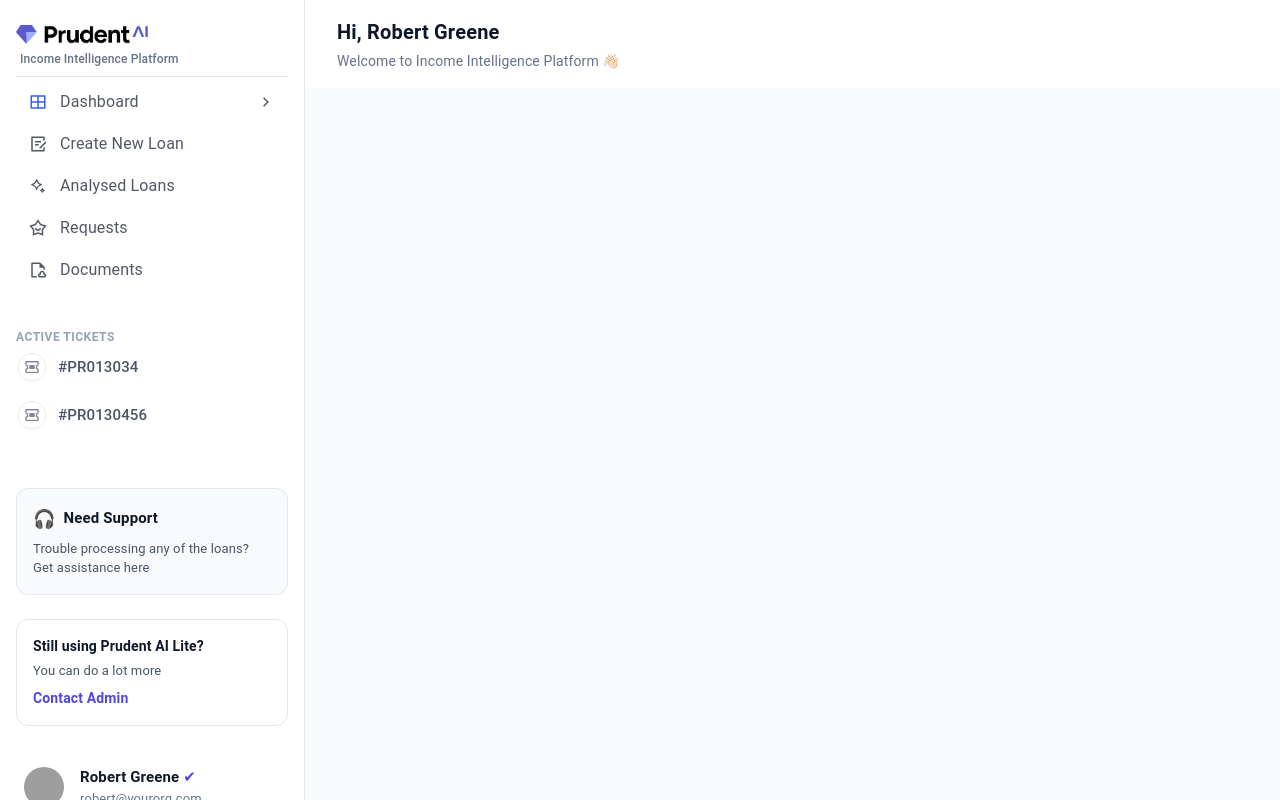
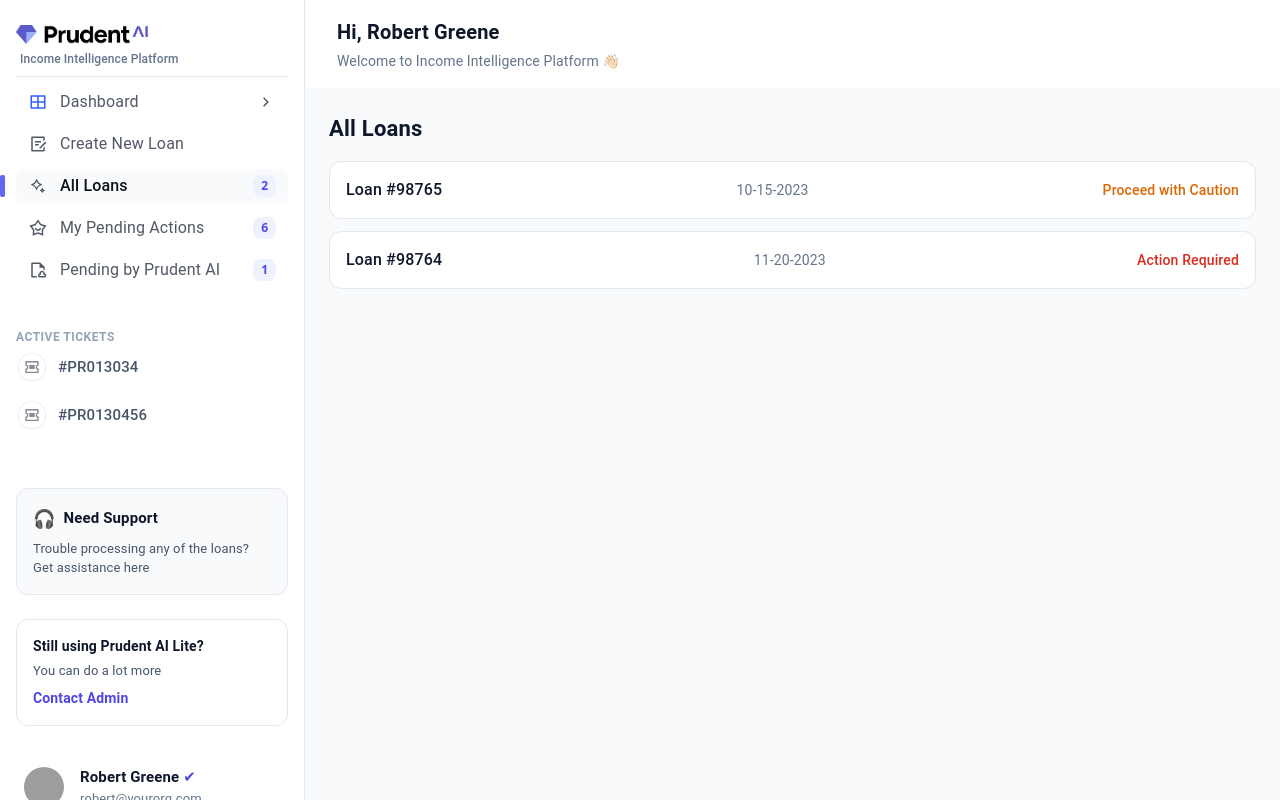
Before and after one commit to Vishnusnairr/prudent-loans, a React (Vite) app: page /all-loans in a window 1280 px wide. Built offline with nearby package versions, Linux system fonts and the light colour scheme; grey boxes are pictures that could not be loaded; some icons are missing.

Commit message:
`Added new routes and menu items for loan flow pages`

```diff
--- a/src/App.tsx
+++ b/src/App.tsx
@@ -1,10 +1,13 @@
 import { Routes, Route } from "react-router-dom";
 import { AppLayout } from "./layout/AppLayout";
 import { DashboardPage } from "./pages/DashboardPage";
-import { CreateLoanPage } from "./pages/CreateLoanPage";
-import { AnalysedLoansPage } from "./pages/AnalysedLoansPage";
+import { AllLoansPage } from "./pages/AllLoansPage";
+import { PendingActionsPage } from "./pages/PendingActionsPage";
+import { PendingByPrudentPage } from "./pages/PendingByPrudentPage";
 import { RequestsPage } from "./pages/RequestsPage";
 import { DocumentsPage } from "./pages/DocumentsPage";
+import { AnalysedLoansPage } from "./pages/AnalysedLoansPage";
+import { CreateLoanPage } from "./pages/createLoanPage";
 
 export default function App() {
   return (
@@ -12,7 +15,10 @@ export default function App() {
       <Routes>
         <Route path="/" element={<DashboardPage />} />
         <Route path="/create-loan" element={<CreateLoanPage />} />
+        <Route path="/all-loans" element={<AllLoansPage />} />
         <Route path="/analysed-loans" element={<AnalysedLoansPage />} />
+        <Route path="/pending-actions" element={<PendingActionsPage />} />
+        <Route path="/pending-ai" element={<PendingByPrudentPage />} />
         <Route path="/requests" element={<RequestsPage />} />
         <Route path="/documents" element={<DocumentsPage />} />
       </Routes>
--- a/src/components/SidebarItem.tsx
+++ b/src/components/SidebarItem.tsx
@@ -7,6 +7,7 @@ interface Props {
   arrow?: boolean;
   icon?: string;
   to?: string;
+  badge?: number;
   onClick?: () => void;
 }
 
@@ -16,6 +17,7 @@ export const SidebarItem = ({
   arrow,
   icon,
   to,
+  badge,
   onClick,
 }: Props) => {
   const navigate = useNavigate();
@@ -38,11 +40,10 @@ export const SidebarItem = ({
         borderRadius: "8px",
         cursor: "pointer",
         background: active ? "#F8FAFC" : "transparent",
-        "&:hover": {
-          background: active ? "#F8FAFC" : "#F9FAFB",
-        },
+        "&:hover": { background: active ? "#F8FAFC" : "#F9FAFB" },
       }}
     >
+
       {active && (
         <Box
           sx={{
@@ -60,11 +61,7 @@ export const SidebarItem = ({
         <img
           src={icon}
           alt={label}
-          style={{
-            width: 20,
-            height: 20,
-            objectFit: "contain",
-          }}
+          style={{ width: 20, height: 20, objectFit: "contain" }}
         />
       )}
 
@@ -78,6 +75,25 @@ export const SidebarItem = ({
         {label}
       </Typography>
 
+      {badge !== undefined && (
+        <Box
+          sx={{
+            ml: "auto",
+            background: "#EEF2FF",
+            color: "#4F46E5",
+            borderRadius: "8px",
+            px: "8px",
+            fontSize: "12px",
+            fontWeight: 600,
+            height: "22px",
+            display: "flex",
+            alignItems: "center",
+          }}
+        >
+          {badge}
+        </Box>
+      )}
+
       {arrow && (
         <img
           src={"/src/assets/arrow_right.svg"}
--- a/src/layout/Sidebar.tsx
+++ b/src/layout/Sidebar.tsx
@@ -1,6 +1,5 @@
 import { Box } from "@mui/material";
-import { useLocation } from "react-router-dom";
-
+import { useLocation, useNavigate } from "react-router-dom";
 import { SidebarLogo } from "../components/SidebarLogo";
 import { SidebarItem } from "../components/SidebarItem";
 import { ActiveTickets } from "../components/ActiveTickets";
@@ -9,39 +8,34 @@ import { PrudentLiteBox } from "../components/PrudentLiteBox";
 import { ProfileCard } from "../components/ProfileCard";
 
 export const Sidebar = () => {
-  const location = useLocation();
-  const pathname = location.pathname;
+  const { pathname } = useLocation();
+  const navigate = useNavigate();
 
   const tickets = ["#PR013034", "#PR0130456"];
 
-  const menu = [
-    {
-      label: "Dashboard",
-      icon: "/src/assets/layout_grid_1.svg",
-      arrow: true,
-      to: "/",
-    },
-    {
-      label: "Create New Loan",
-      icon: "/src/assets/layout_grid_2.svg",
-      to: "/create-loan",
-    },
-    {
-      label: "Analysed Loans",
-      icon: "/src/assets/layout_grid_3.svg",
-      to: "/analysed-loans",
-    },
-    {
-      label: "Requests",
-      icon: "/src/assets/layout_grid_4.svg",
-      to: "/requests",
-    },
-    {
-      label: "Documents",
-      icon: "/src/assets/layout_grid_5.svg",
-      to: "/documents",
-    },
+  const defaultMenu = [
+    { label: "Dashboard", icon: "/src/assets/layout_grid_1.svg", arrow: true, to: "/" },
+    { label: "Create New Loan", icon: "/src/assets/layout_grid_2.svg", to: "/create-loan" },
+    { label: "Analysed Loans", icon: "/src/assets/layout_grid_3.svg", to: "/analysed-loans" },
+    { label: "Requests", icon: "/src/assets/layout_grid_4.svg", to: "/requests" },
+    { label: "Documents", icon: "/src/assets/layout_grid_5.svg", to: "/documents" },
   ];
+
+  const secondaryMenu = [
+    { label: "Dashboard", icon: "/src/assets/layout_grid_1.svg", arrow: true, to: "/" },
+    { label: "Create New Loan", icon: "/src/assets/layout_grid_2.svg", to: "/create-loan" },
+    { label: "All Loans", icon: "/src/assets/layout_grid_3.svg", to: "/all-loans", badge: 2 },
+    { label: "My Pending Actions", icon: "/src/assets/layout_grid_4.svg", to: "/pending-actions", badge: 6 },
+    { label: "Pending by Prudent AI", icon: "/src/assets/layout_grid_5.svg", to: "/pending-ai", badge: 1 },
+  ];
+
+  const insideLoanFlow =
+    pathname.startsWith("/create-loan") ||
+    pathname.startsWith("/all-loans") ||
+    pathname.startsWith("/pending-actions") ||
+    pathname.startsWith("/pending-ai");
+
+  const menuToShow = insideLoanFlow ? secondaryMenu : defaultMenu;
 
   return (
     <Box
@@ -58,14 +52,15 @@ export const Sidebar = () => {
     >
       <SidebarLogo />
 
-      {menu.map((item) => (
+      {menuToShow.map((item) => (
         <SidebarItem
           key={item.label}
           label={item.label}
           icon={item.icon}
           arrow={item.arrow}
+          active={pathname === item.to}
           to={item.to}
-          active={pathname === item.to}
+          badge={insideLoanFlow && item.badge ? item.badge : undefined}
         />
       ))}
 
--- /dev/null
+++ b/src/pages/AllLoansPage.tsx
@@ -0,0 +1,60 @@
+import { Box, Typography } from "@mui/material";
+import { useState } from "react";
+
+export const AllLoansPage = () => {
+  const [loans] = useState([
+    { id: 98765, date: "10-15-2023", status: "Proceed with Caution" },
+    { id: 98764, date: "11-20-2023", status: "Action Required" },
+  ]);
+
+  return (
+    <Box sx={{ width: "100%",  boxSizing: "border-box" }}>
+      <Typography
+        fontSize="22px"
+        fontWeight={600}
+        mb={2}
+        color="#0F172A"
+      >
+        All Loans
+      </Typography>
+
+      {loans.map((loan) => (
+        <Box
+          key={loan.id}
+          sx={{
+            p: "16px",
+            borderRadius: "12px",
+            border: "1px solid #E2E8F0",
+            mb: "12px",
+            background: "#FFFFFF",
+            display: "flex",
+            justifyContent: "space-between",
+            alignItems: "center"
+          }}
+        >
+          <Typography fontWeight={500} color="#0F172A">
+            Loan #{loan.id}
+          </Typography>
+
+          <Typography fontSize="14px" color="#64748B">
+            {loan.date}
+          </Typography>
+
+          <Typography
+            fontSize="14px"
+            fontWeight={500}
+            color={
+              loan.status === "Action Required"
+                ? "#D92D20"
+                : loan.status === "Proceed with Caution"
+                ? "#DC6803"
+                : "#039855"
+            }
+          >
+            {loan.status}
+          </Typography>
+        </Box>
+      ))}
+    </Box>
+  );
+};
--- a/src/pages/AnalysedLoansPage.tsx
+++ b/src/pages/AnalysedLoansPage.tsx
@@ -25,7 +25,7 @@ export const AnalysedLoansPage = () => {
   const pageLoans = filtered.slice(start, start + perPage);
 
   return (
-    <Box sx={{ p: "32px", width: "100%" }}>
+    <Box sx={{  width: "100%" }}>
       <Typography
         fontSize="20px"
         fontWeight={600}
--- /dev/null
+++ b/src/pages/PendingActionsPage.tsx
@@ -0,0 +1,47 @@
+import { Box, Typography } from "@mui/material";
+import { useState } from "react";
+
+export const PendingActionsPage = () => {
+  const [pending] = useState([
+    { id: 10111, reason: "Upload missing statements" },
+    { id: 10112, reason: "Verify income period selection" },
+    { id: 10113, reason: "Re-upload corrupted file" },
+    { id: 10114, reason: "Review salary slips" },
+    { id: 10115, reason: "Fix incorrect income period" },
+    { id: 10116, reason: "Clarify business revenue details" },
+  ]);
+
+  return (
+    <Box sx={{ width: "100%",  boxSizing: "border-box" }}>
+      <Typography
+        fontSize="22px"
+        fontWeight={600}
+        mb={2}
+        color="#0F172A"
+      >
+        My Pending Actions
+      </Typography>
+
+      {pending.map((item) => (
+        <Box
+          key={item.id}
+          sx={{
+            p: "16px",
+            borderRadius: "12px",
+            border: "1px solid #E2E8F0",
+            mb: "12px",
+            background: "#FFFFFF",
+          }}
+        >
+          <Typography fontWeight={500} color="#0F172A">
+            Loan #{item.id}
+          </Typography>
+
+          <Typography fontSize="14px" color="#64748B">
+            {item.reason}
+          </Typography>
+        </Box>
+      ))}
+    </Box>
+  );
+};
--- /dev/null
+++ b/src/pages/PendingByPrudentPage.tsx
@@ -0,0 +1,42 @@
+import { Box, Typography } from "@mui/material";
+import { useState } from "react";
+
+export const PendingByPrudentPage = () => {
+  const [items] = useState([
+    { id: 20221, status: "Review in progress" },
+  ]);
+
+  return (
+    <Box sx={{ width: "100%",  boxSizing: "border-box" }}>
+      <Typography
+        fontSize="22px"
+        fontWeight={600}
+        mb={2}
+        color="#0F172A"
+      >
+        Pending by Prudent AI
+      </Typography>
+
+      {items.map((item) => (
+        <Box
+          key={item.id}
+          sx={{
+            p: "16px",
+            borderRadius: "12px",
+            border: "1px solid #E2E8F0",
+            mb: "12px",
+            background: "#FFFFFF",
+          }}
+        >
+          <Typography fontWeight={500} color="#0F172A">
+            Loan #{item.id}
+          </Typography>
+
+          <Typography fontSize="14px" color="#64748B">
+            {item.status}
+          </Typography>
+        </Box>
+      ))}
+    </Box>
+  );
+};
```
